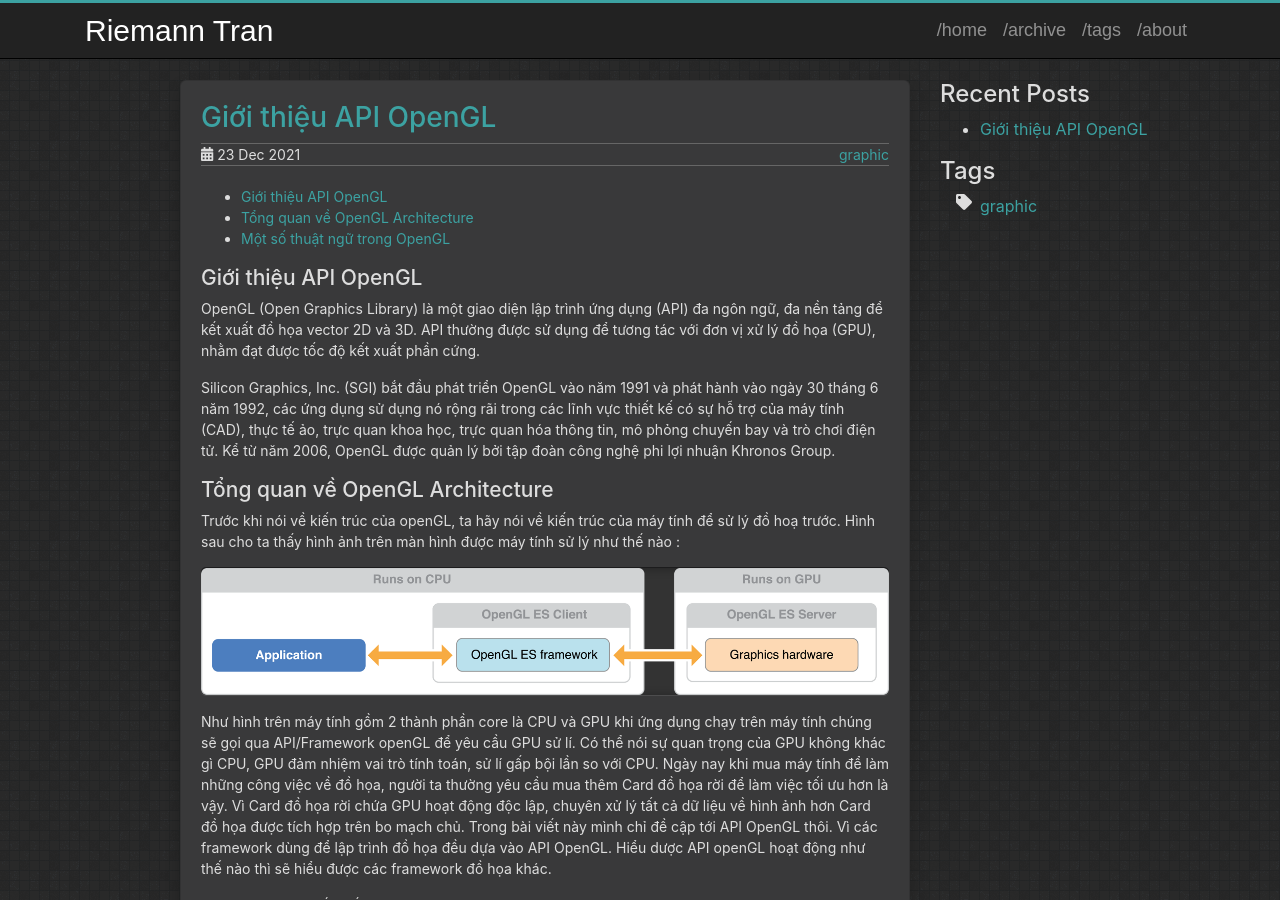
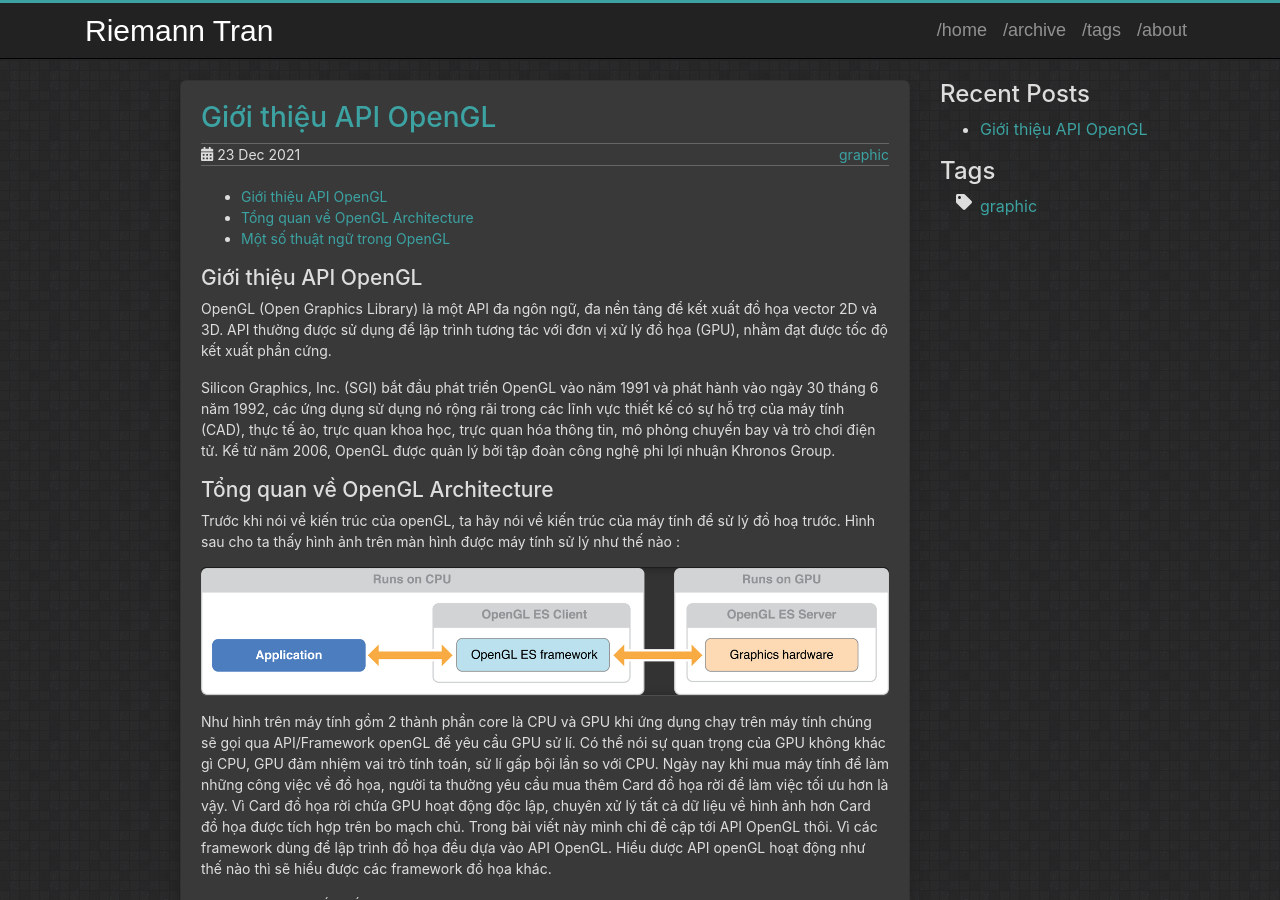
Before and after one commit to DevLamTran/DevLamTran.github.io, a Jekyll site: the page built from _posts/2021-12-23-Gioi-thieu-API-OpenGL.md, in a window 1280 px wide and 900 px high. Built offline with Jekyll 4.4.1, drawn with Linux system fonts in a browser that asks for light colours; our own code applies the rules of GitHub Pages for plain Markdown files; comment, search, counter and statistics services are not loaded.

Commit message:
Update 2021-12-23-Gioi-thieu-API-OpenGL.md

```diff
--- a/_posts/2021-12-23-Gioi-thieu-API-OpenGL.md
+++ b/_posts/2021-12-23-Gioi-thieu-API-OpenGL.md
@@ -1,14 +1,18 @@
 ---
 published: true
 title: Giới thiệu API OpenGL
-description: OpenGL (Open Graphics Library) là một giao diện lập trình ứng dụng (API) đa ngôn ngữ, đa nền tảng để kết xuất đồ họa vector 2D và 3D. API thường được sử dụng để tương tác với đơn vị xử lý đồ họa (GPU), nhằm đạt được tốc độ kết xuất phần cứng ...
+description: >-
+  OpenGL (Open Graphics Library) là một giao diện lập trình ứng dụng (API) đa
+  ngôn ngữ, đa nền tảng để kết xuất đồ họa vector 2D và 3D. API thường được sử
+  dụng để tương tác với đơn vị xử lý đồ họa (GPU), nhằm đạt được tốc độ kết xuất
+  phần cứng ...
 tags: graphic
 comments: true
 toc: true
 ---
 
 ## Giới thiệu API OpenGL
-OpenGL (Open Graphics Library) là một giao diện lập trình ứng dụng (API) đa ngôn ngữ, đa nền tảng để kết xuất đồ họa vector 2D và 3D. API thường được sử dụng để tương tác với đơn vị xử lý đồ họa (GPU), nhằm đạt được tốc độ kết xuất phần cứng.
+OpenGL (Open Graphics Library) là một API đa ngôn ngữ, đa nền tảng để kết xuất đồ họa vector 2D và 3D. API thường được sử dụng để lập trình tương tác với đơn vị xử lý đồ họa (GPU), nhằm đạt được tốc độ kết xuất phần cứng.
 
 Silicon Graphics, Inc. (SGI) bắt đầu phát triển OpenGL vào năm 1991 và phát hành vào ngày 30 tháng 6 năm 1992, các ứng dụng sử dụng nó rộng rãi trong các lĩnh vực thiết kế có sự hỗ trợ của máy tính (CAD), thực tế ảo, trực quan khoa học, trực quan hóa thông tin, mô phỏng chuyến bay và trò chơi điện tử. Kể từ năm 2006, OpenGL được quản lý bởi tập đoàn công nghệ phi lợi nhuận Khronos Group.
 ## Tổng quan về OpenGL Architecture
```
